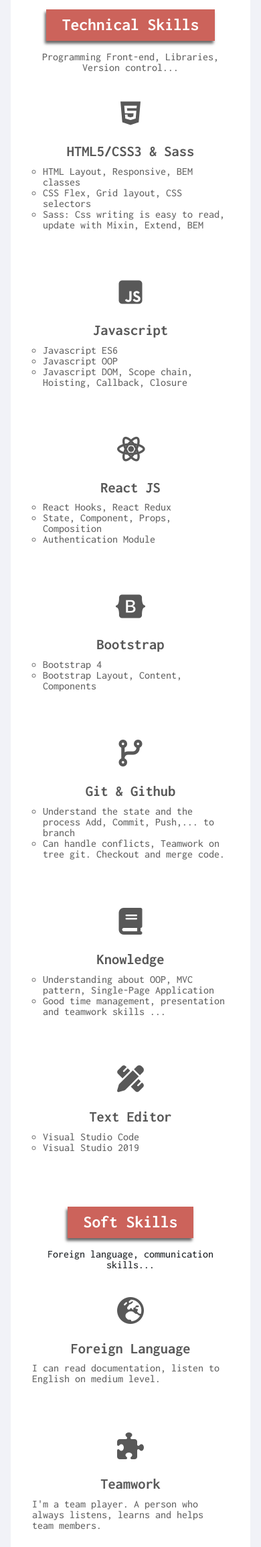
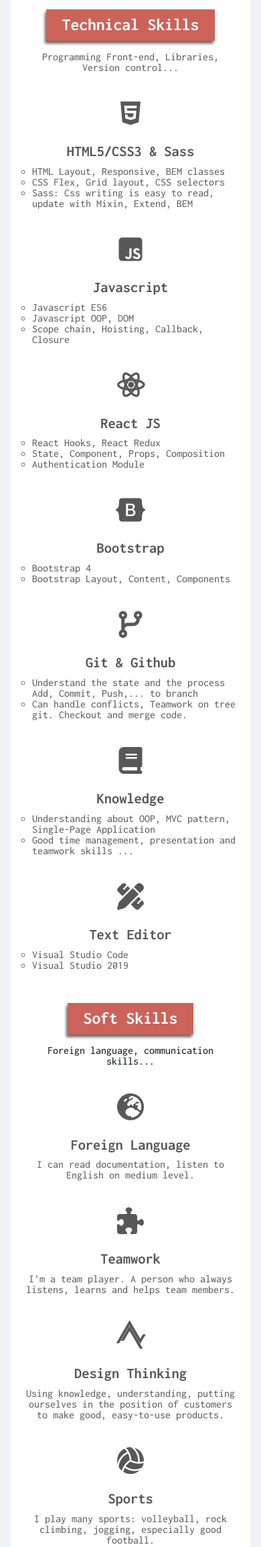
Before and after one commit to duynhat369/portfolio, a PHP site: page / in a window 390 px wide. Shown: the part 1056-3365 px from the top of the page at 67% size. Run offline with PHP 8.4, Linux system fonts and the light colour scheme; some libraries are stand-ins or nearby versions.

Commit message:
responsive soft skills

```diff
--- a/index.html
+++ b/index.html
@@ -177,7 +177,7 @@
 
             <div class="row my5">
               <div class="col-lg-6 col-md-6 col-sm-12 ">
-                <div class="skill-content mb-5 px4">
+                <div class="skill-content mb5 px4">
                   <div class="skill-content-icon my3">
                     <i class="fab fa-html5"></i>
                   </div>
@@ -196,7 +196,7 @@
                 </div>
               </div>
               <div class="col-lg-6 col-md-6 col-sm-12">
-                <div class="skill-content mb-5 px4">
+                <div class="skill-content mb5 px4">
                   <div class="skill-content-icon my3">
                     <i class="fab fa-js-square"></i>
                   </div>
@@ -207,15 +207,15 @@
                     <div class="skill-content-text-des my-2">
                       <ul class="list-skill">
                         <li> Javascript ES6 </li>
-                        <li> Javascript OOP </li>
-                        <li> Javascript DOM, Scope chain, Hoisting, Callback, Closure </li>
+                        <li> Javascript OOP, DOM </li>
+                        <li> Scope chain, Hoisting, Callback, Closure </li>
                       </ul>
                     </div>
                   </div>
                 </div>
               </div>
               <div class="col-lg-6 col-md-6 col-sm-12">
-                <div class="skill-content mb-5 px4">
+                <div class="skill-content mb5 px4">
                   <div class="skill-content-icon my3">
                     <i class="fab fa-react"></i>
                   </div>
@@ -234,7 +234,7 @@
                 </div>
               </div>
               <div class="col-lg-6 col-md-6 col-sm-12">
-                <div class="skill-content mb-5 px4">
+                <div class="skill-content mb5 px4">
                   <div class="skill-content-icon my3">
                     <i class="fab fa-bootstrap"></i>
                   </div>
@@ -252,7 +252,7 @@
                 </div>
               </div>
               <div class="col-lg-6 col-md-6 col-sm-12">
-                <div class="skill-content mb-5 px4">
+                <div class="skill-content mb5 px4">
                   <div class="skill-content-icon my3">
                     <i class="fas fa-code-branch"></i>
                   </div>
@@ -270,7 +270,7 @@
                 </div>
               </div>
               <div class="col-lg-6 col-md-6 col-sm-12">
-                <div class="skill-content mb-5 px4">
+                <div class="skill-content mb5 px4">
                   <div class="skill-content-icon my3">
                     <i class="fas fa-book"></i>
                   </div>
@@ -320,7 +320,7 @@
 
             <div class="row my5">
               <div class="col-lg-6 col-md-6 col-sm-12 ">
-                <div class="skill-content mb-5 px4">
+                <div class="skill-content mb5 px4">
                   <div class="skill-content-icon my3">
                     <i class="fas fa-globe-europe"></i>
                   </div>
@@ -328,14 +328,14 @@
                     <div class="skill-content-text-heading my-2">
                       <h5 class="bold-text">Foreign Language</h5>
                     </div>
-                    <div class="skill-content-text-des my-2">
+                    <div class="skill-content-text-des softSkill__des my-2">
                       <p>I can read documentation, listen to English on medium level.</p>
                     </div>
                   </div>
                 </div>
               </div>
               <div class="col-lg-6 col-md-6 col-sm-12 ">
-                <div class="skill-content mb-5 px4">
+                <div class="skill-content mb5 px4">
                   <div class="skill-content-icon my3">
                     <i class="fas fa-puzzle-piece"></i>
                   </div>
@@ -343,7 +343,7 @@
                     <div class="skill-content-text-heading my-2">
                       <h5 class="bold-text">Teamwork</h5>
                     </div>
-                    <div class="skill-content-text-des my-2">
+                    <div class="skill-content-text-des softSkill__des my-2">
                       <p>I'm a team player. A person who always listens, learns and helps team members.</p>
                     </div>
                   </div>
@@ -358,7 +358,7 @@
                     <div class="skill-content-text-heading my-2">
                       <h5 class="bold-text">Design Thinking</h5>
                     </div>
-                    <div class="skill-content-text-des my-2">
+                    <div class="skill-content-text-des softSkill__des my-2">
                       <p>Using knowledge, understanding, putting ourselves in the position of customers to make good,
                         easy-to-use products.</p>
                     </div>
@@ -374,7 +374,7 @@
                     <div class="skill-content-text-heading my-2">
                       <h5 class="bold-text">Sports</h5>
                     </div>
-                    <div class="skill-content-text-des my-2">
+                    <div class="skill-content-text-des softSkill__des my-2">
                       <p>I play many sports: volleyball, rock climbing, jogging, especially good football.</p>
                     </div>
                   </div>
--- a/public/css/style.css
+++ b/public/css/style.css
@@ -951,8 +951,13 @@ section {
     left: 60px;
   }
 
+  .skills {
+    padding-bottom: 3rem;
+  }
   .skills .skill-content {
-    margin-bottom: 3rem;
+    margin-bottom: 1rem;
+    padding-left: 0;
+    padding-right: 0;
   }
   .skills .skill-content-icon {
     position: relative;
@@ -968,6 +973,9 @@ section {
 .skills .softSkills-heading {
     text-align: center;
   }
+  .skills .softSkill__des {
+    text-align: center;
+  }
 }
 
 /*# sourceMappingURL=style.css.map */
--- a/views/scss/_mixins.scss
+++ b/views/scss/_mixins.scss
@@ -45,3 +45,16 @@
   @include py5;
   @include px4;
 }
+
+@mixin mb5 {
+  margin-bottom: 3rem;
+}
+
+@mixin mt5 {
+  margin-top: 3rem;
+}
+
+@mixin mb5-mt5 {
+  @include mb5;
+  @include mt5;
+}
--- a/views/scss/_mobile.scss
+++ b/views/scss/_mobile.scss
@@ -83,8 +83,11 @@
 
   //skills
   .skills {
+    padding-bottom: 3rem;
     .skill-content {
-      margin-bottom: 3rem;
+      margin-bottom: 1rem;
+      padding-left: 0;
+      padding-right: 0;
       &-icon {
         position: relative;
         width: 100%;
@@ -101,6 +104,10 @@
     .softSkills-heading {
       text-align: center;
     }
+
+    .softSkill__des {
+      text-align: center;
+    }
   }
   //End skills
 }
```
Also changed, not shown: 1 other file.
